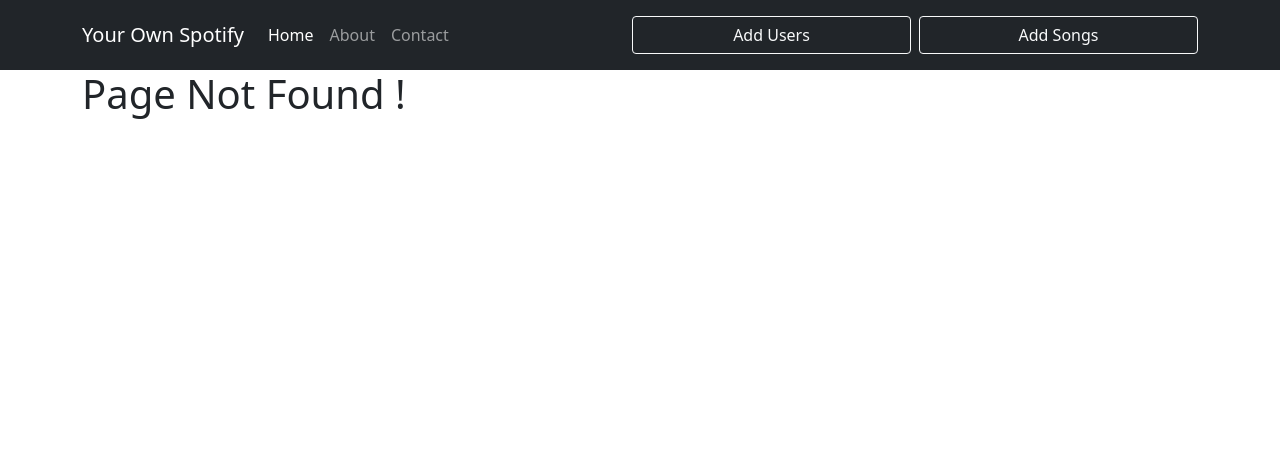
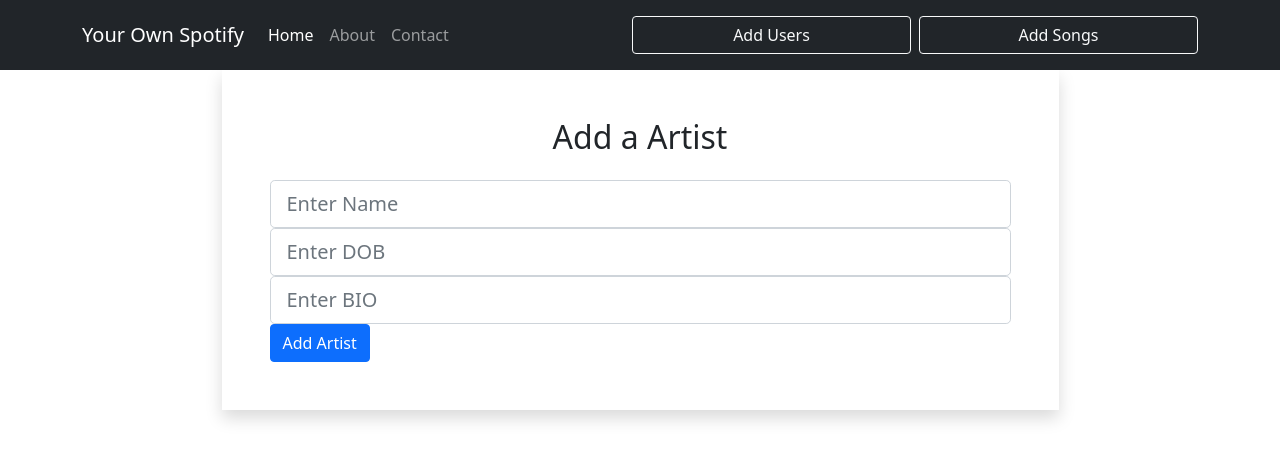
Before and after one commit to kartikpathak1999/chalja, a React (Create React App) app: page /artist/add in a window 1280 px wide. Before the commit this address had no page. Shown: the top 460 px of the page. Built offline with nearby package versions, Linux system fonts and the light colour scheme.

Commit message:
Artist db and form added

```diff
--- a/db.json
+++ b/db.json
@@ -99,6 +99,14 @@
       "phone": "07004789484",
       "website": "asddsa",
       "id": 5
+    },
+    {
+      "name": "sad",
+      "username": "sad",
+      "email": "asd",
+      "phone": "das",
+      "website": "da",
+      "id": 6
     }
   ],
   "songs": [
@@ -111,44 +119,36 @@
       "rating": 5
     },
     {
-      "name": "Ami je Tomar",
-      "artist": "Arijit Singh",
-      "dateOfRelease": "22/2/2022",
-      "img": "good",
-      "rating": "5",
+      "name": "sad",
+      "artist": "sad",
+      "dateOfRelease": "sad",
+      "img": "C:\\fakepath\\growth.jpg",
+      "rating": "sad",
       "id": 2
     },
     {
-      "name": "Ami je Tomar",
-      "artist": "Arijit Singh",
-      "dateOfRelease": "22/2/2022",
-      "img": "good",
-      "rating": "5",
+      "name": "sad",
+      "artist": "asd",
+      "dateOfRelease": "sad",
+      "img": "C:\\fakepath\\growth.jpg",
+      "rating": "sad",
       "id": 3
     },
     {
-      "name": "Ami je Tomar",
-      "artist": "Arijit Singh",
-      "dateOfRelease": "22/2/2022",
-      "img": "good",
-      "rating": "5",
+      "name": "Aswini Verma",
+      "artist": "sad",
+      "dateOfRelease": "sad",
+      "img": "C:\\fakepath\\download.jpg",
+      "rating": "",
       "id": 4
     },
     {
-      "name": "cvbn",
-      "artist": "xcvbnm",
-      "dateOfRelease": "sdfgh",
-      "img": "xcvbnm,",
-      "rating": "8",
+      "name": "asd",
+      "artist": "dd",
+      "dateOfRelease": "dd",
+      "img": "C:\\fakepath\\download.jpg",
+      "rating": "3",
       "id": 5
-    },
-    {
-      "name": "Go on Daddy",
-      "artist": "Aswini ",
-      "dateOfRelease": "22/2/2022",
-      "img": "567",
-      "rating": "2",
-      "id": 6
     },
     {
       "name": "",
@@ -156,63 +156,16 @@
       "dateOfRelease": "",
       "img": "",
       "rating": "",
-      "id": 7
-    },
+      "id": 6
+    }
+  ],
+  "artists": [
     {
-      "name": "",
-      "artist": "",
-      "dateOfRelease": "",
-      "img": "",
-      "rating": "",
-      "id": 8
-    },
-    {
-      "name": "",
-      "artist": "",
-      "dateOfRelease": "",
-      "img": "",
-      "rating": "",
-      "id": 9
-    },
-    {
-      "name": "",
-      "artist": "",
-      "dateOfRelease": "",
-      "img": "",
-      "rating": "",
-      "id": 10
-    },
-    {
-      "name": "",
-      "artist": "",
-      "dateOfRelease": "",
-      "img": "",
-      "rating": "",
-      "id": 11
-    },
-    {
-      "name": "",
-      "artist": "",
-      "dateOfRelease": "",
-      "img": "",
-      "rating": "",
-      "id": 12
-    },
-    {
-      "name": "",
-      "artist": "",
-      "dateOfRelease": "",
-      "img": "",
-      "rating": "",
-      "id": 13
-    },
-    {
-      "name": "",
-      "artist": "",
-      "dateOfRelease": "",
-      "img": "",
-      "rating": "",
-      "id": 14
+      "name": "Aswini Verma",
+      "dob": "111",
+      "bio": "2312",
+      "songs": "",
+      "id": 1
     }
   ]
 }
--- a/src/App.js
+++ b/src/App.js
@@ -9,6 +9,7 @@ import Adduser from "./component/users/Adduser";
 import EditUser from "./component/users/EditUser";
 import User from "./component/users/User";
 import Addsong from "./component/songs/Addsong";
+import Addartist from "./component/Artist/Addartist";
 
 
 function App() {
@@ -25,6 +26,7 @@ function App() {
           <Route exact path = "/user/edit/:id" component={EditUser}></Route>
           <Route exact path = "/user/:id" component={User}></Route>
           <Route exact path = "/song/add" component={Addsong}></Route>
+          <Route exact path = "/artist/add" component={Addartist}></Route>
           <Route exact path = "*" component={PageNotFound}></Route>
         </Switch>
         </div>
--- /dev/null
+++ b/src/component/Artist/Addartist.js
@@ -0,0 +1,77 @@
+import axios from "axios";
+import { useHistory } from "react-router-dom";
+import{React,useState} from "react";
+import  {Link, NavLink, useRouter} from "react-router-dom";
+
+const Addartist = () =>{
+    let history = useHistory;
+    const [artist,setArtist] = useState({
+        name:"",
+        dob:"",
+        bio:"",
+        songs:""
+    });
+
+    const {name,dob,bio,songs} = artist;
+
+    const onInputChange = e =>{
+
+        setArtist({
+            ...artist,[e.target.name]:e.target.value
+        });
+    };
+
+    const onSubmit = async e =>{
+        e.preventDefault();
+        await axios.post("http://localhost:3001/artists",artist);
+        history.push("/");
+
+    }
+
+    return(
+        <div className="container">
+            <div className="w-75 mx-auto shadow p-5">
+                <h2 className="text-center mb-4">Add a Artist</h2>
+                <form onSubmit={e=> onSubmit(e)}>
+                    <div className="form-group">
+                        <input
+                        type="text"
+                        className="form-control form-control-lg"
+                        placeholder="Enter Name"
+                        name = "name"
+                        value={name}
+                        onChange={e=> onInputChange(e)}
+                        ></input>
+                        </div>
+                    <div className="form-group">
+                    <input
+                        type="text"
+                        className="form-control form-control-lg"
+                        placeholder="Enter DOB"
+                        name = "dob"
+                        value={dob}
+                        onChange={e=> onInputChange(e)}
+                        ></input>
+
+                    </div>
+                    <div className="form-group">
+                    <input
+                        type="text"
+                        className="form-control form-control-lg"
+                        placeholder="Enter BIO"
+                        name = "bio"
+                        value={bio}
+                        onChange={e=> onInputChange(e)}
+                        ></input>
+                    </div>
+
+                    <button className="btn btn-primary btn-block">Add Artist</button>
+                </form>
+
+            </div>
+
+        </div>
+    );
+}
+
+export default Addartist;
--- a/src/component/pages/Home.js
+++ b/src/component/pages/Home.js
@@ -67,6 +67,7 @@ const Home = () =>{
       <th scope="col">Name</th>
       <th scope="col">Artist</th>
       <th scope="col">Date Of Release</th>
+      <th scope="col">Artwork</th>
       <th scope="col">Rating</th>
       <th scope="col">Action</th>
     </tr>
@@ -76,8 +77,9 @@ const Home = () =>{
             <tr>
                 <th scope='row'>{index+1}</th>
                 <td>{song.name}</td>
+                <td>{song.artist}</td>
+                <td>{song.dateOfRelease}</td>
                 <td><img src={song.img} alt = "no image"/></td>
-                <td>{song.dateOfRelease}</td>
                 <td>{song.rating}</td>
                 <td>
                     <Link className="btn m-2" to={`/user/${song.id}`}><i class="fa-solid fa-eye"></i></Link>
--- a/src/component/songs/Addsong.js
+++ b/src/component/songs/Addsong.js
@@ -1,6 +1,7 @@
 import axios from "axios";
 import { useHistory } from "react-router-dom";
 import{React,useState} from "react";
+import  {Link, NavLink, useRouter} from "react-router-dom";
 
 const Addsong = () =>{
     let history = useHistory;
@@ -15,6 +16,7 @@ const Addsong = () =>{
     const {name,artist,dateOfRelease,img,rating} = song;
 
     const onInputChange = e =>{
+
         setSong({
             ...song,[e.target.name]:e.target.value
         });
@@ -51,6 +53,7 @@ const Addsong = () =>{
                         value={artist}
                         onChange={e=> onInputChange(e)}
                         ></input>
+                        <Link className="nav-link"  aria-current="page" to="/artist/add">Add Artist </Link>
                     </div>
                     <div className="form-group">
                     <input
@@ -63,14 +66,15 @@ const Addsong = () =>{
                         ></input>
                     </div>
                     <div className="form-group">
+                    <label>Select Artwork</label>
                     <input
-                        type="image"
-                        className="form-control form-control-lg"
-                        placeholder="Enter img "
-                        name = "img"
+                        type="file"
+                        className="form-control form-control-lg" name="img"
                         value={img}
-                        onChange={e=> onInputChange(e)}
-                        ></input>
+                        onChange={(e)=>onInputChange(e)}
+                        >
+                       </input>
+
                     </div>
                     <div className="form-group">
                     <input
```
